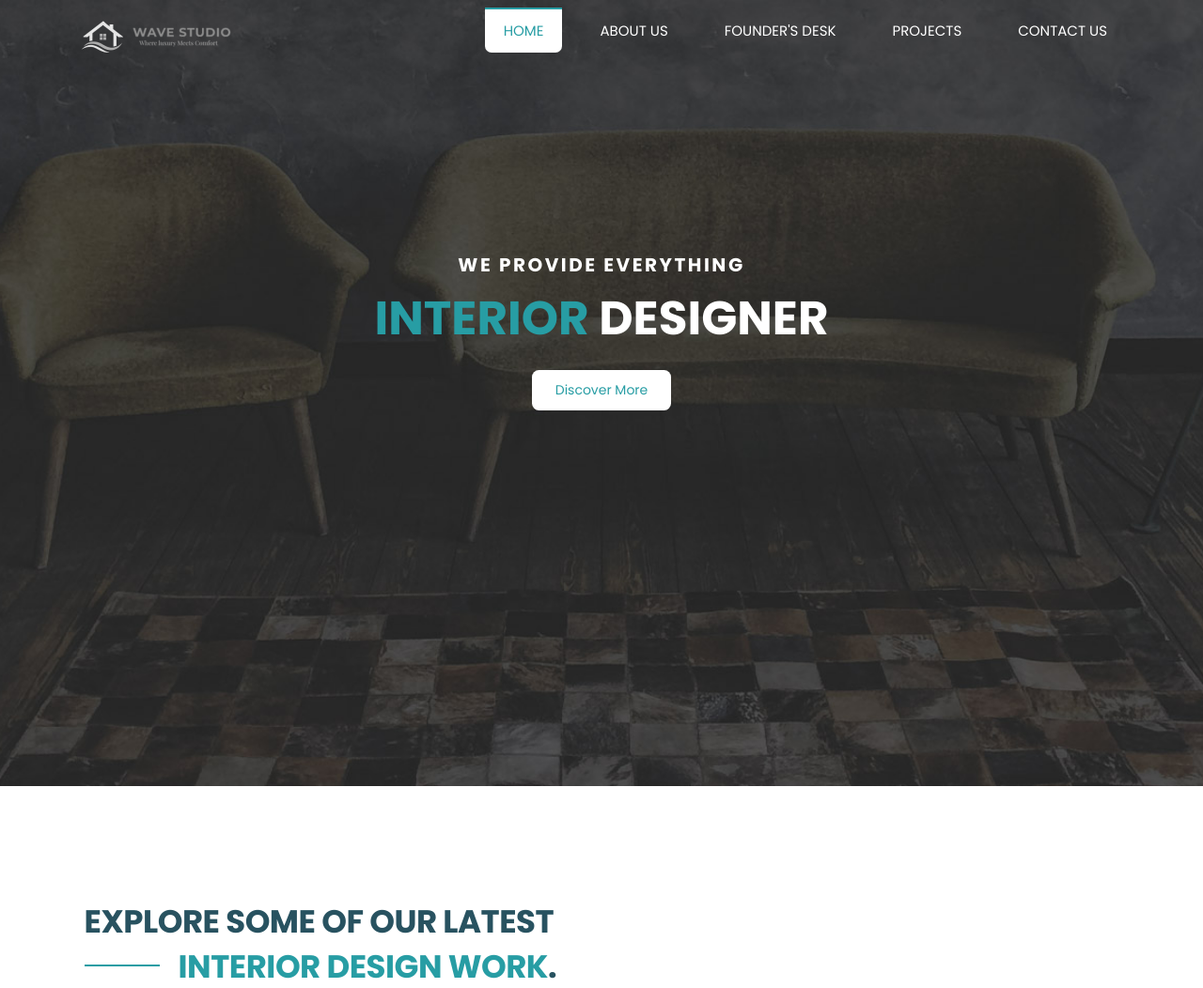
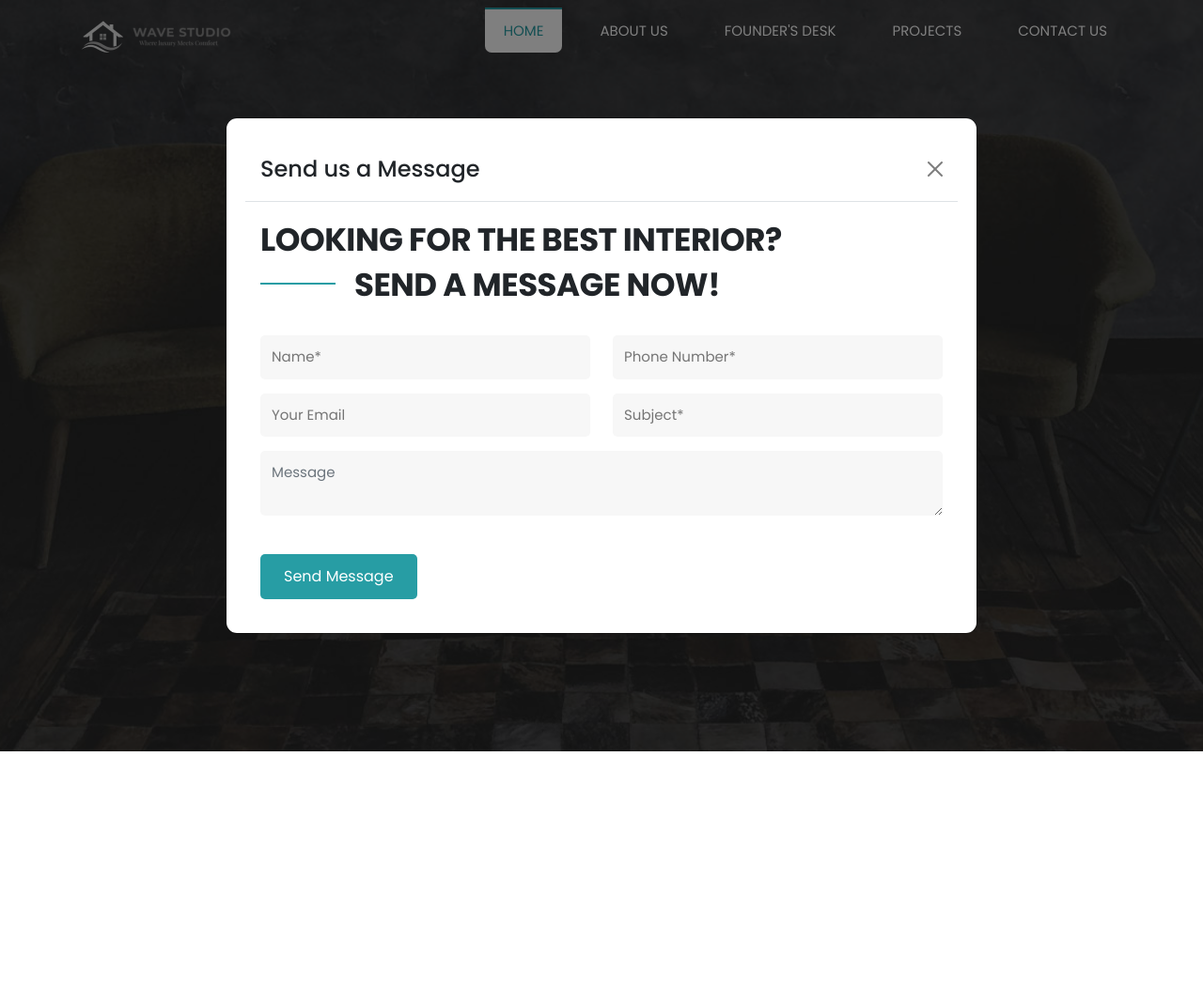
Before and after one commit to heramb4B/waves-studio-interior, a PHP site: page / in a window 1280 px wide. Shown: the top 1052 px of the page at 94% size. After the commit the page ends 800 px from the top, so only its background shows below. Run offline with PHP 8.4, Linux system fonts and the light colour scheme.

Commit message:
modal feature added

```diff
--- a/assets/css/wavesinterior.css
+++ b/assets/css/wavesinterior.css
@@ -49,6 +49,39 @@ body {
 
 .accordion-item {
   border: none;
+}
+
+/* Make inputs look same inside modal */
+.modal .section-heading h2,
+.modal .section-heading em {
+  color: inherit;
+}
+
+.modal input,
+.modal textarea {
+  width: 100%;
+  background: #f7f7f7;
+  border: none;
+  border-radius: 5px;
+  padding: 12px;
+  margin-bottom: 15px;
+  font-size: 15px;
+}
+
+.modal .main-button {
+  background-color: #279da4 !important;
+  color: white;
+  padding: 12px 25px;
+  border-radius: 5px;
+  display: inline-block;
+  font-size: 16px;
+  margin-top: 10px;
+  border: none;
+}
+
+.modal .modal-content {
+  padding: 30px;
+  border-radius: 12px;
 }
 
 img {
--- a/index.html
+++ b/index.html
@@ -906,6 +906,97 @@
       </div>
     </footer>
 
+    <!-- Contact Form Popup Modal -->
+    <div class="modal-body contact-us">
+      <div class="modal fade" id="contactPopup" tabindex="-1">
+        <div class="modal-dialog modal-lg modal-dialog-centered">
+          <div class="modal-content" style="border-radius: 12px; padding: 20px">
+            <div class="modal-header">
+              <h4 class="modal-title">Send us a Message</h4>
+              <button
+                type="button"
+                class="btn-close"
+                data-bs-dismiss="modal"
+              ></button>
+            </div>
+
+            <div class="modal-body">
+              <form id="contact" action="contact.php" method="post">
+                <div class="row">
+                  <div class="col-lg-12">
+                    <div class="section-heading">
+                      <h2>
+                        Looking For The Best Interior?<br /><em
+                          >Send a message now</em
+                        >!
+                      </h2>
+                    </div>
+                  </div>
+
+                  <div class="col-lg-6">
+                    <input
+                      name="name"
+                      type="text"
+                      id="name"
+                      placeholder="Name*"
+                      required
+                    />
+                  </div>
+
+                  <div class="col-lg-6">
+                    <input
+                      name="phone"
+                      type="text"
+                      id="phone"
+                      placeholder="Phone Number*"
+                      required
+                    />
+                  </div>
+
+                  <div class="col-lg-6">
+                    <input
+                      name="email"
+                      type="text"
+                      id="email"
+                      pattern="[^ @]*@[^ @]*"
+                      placeholder="Your Email"
+                      required
+                    />
+                  </div>
+
+                  <div class="col-lg-6">
+                    <input
+                      name="subject"
+                      type="text"
+                      id="subject"
+                      placeholder="Subject*"
+                      required
+                    />
+                  </div>
+
+                  <div class="col-lg-12">
+                    <textarea
+                      name="message"
+                      class="form-control"
+                      id="message"
+                      placeholder="Message"
+                      required
+                    ></textarea>
+                  </div>
+
+                  <div class="col-lg-12 mt-3">
+                    <button type="submit" id="form-submit" class="main-button">
+                      Send Message
+                    </button>
+                  </div>
+                </div>
+              </form>
+            </div>
+          </div>
+        </div>
+      </div>
+    </div>
+
     <!-- Scripts -->
     <!-- Bootstrap core JavaScript -->
     <script src="vendor/jquery/jquery.min.js"></script>
@@ -932,5 +1023,14 @@
         return false;
       });
     </script>
+    <script>
+      // Open popup after page loads
+      window.onload = function () {
+        var contactModal = new bootstrap.Modal(
+          document.getElementById("contactPopup")
+        );
+        contactModal.show();
+      };
+    </script>
   </body>
 </html>
```
Also changed, not shown: contact.html (+87 -0 lines).
